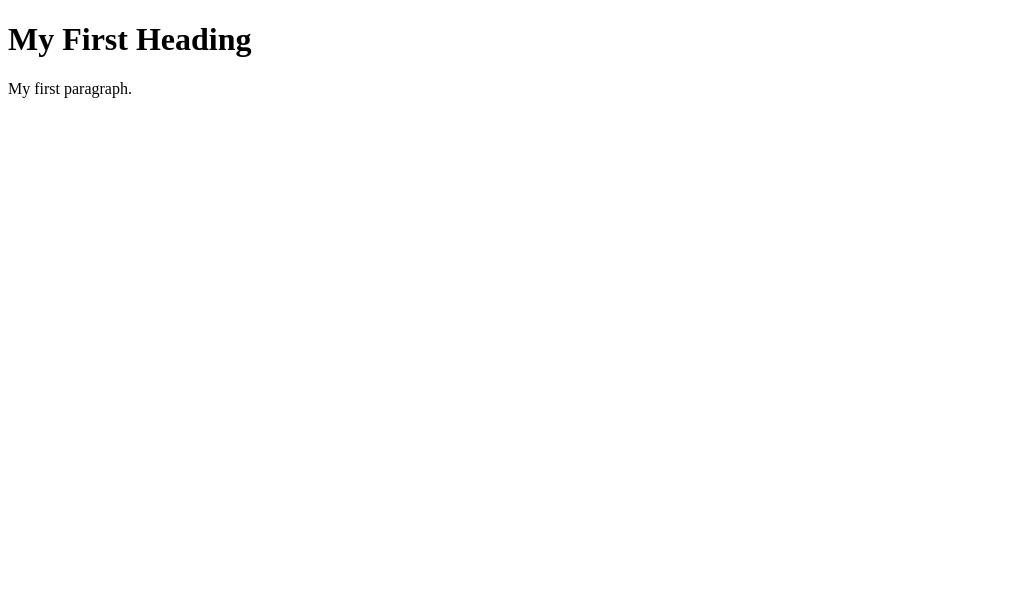
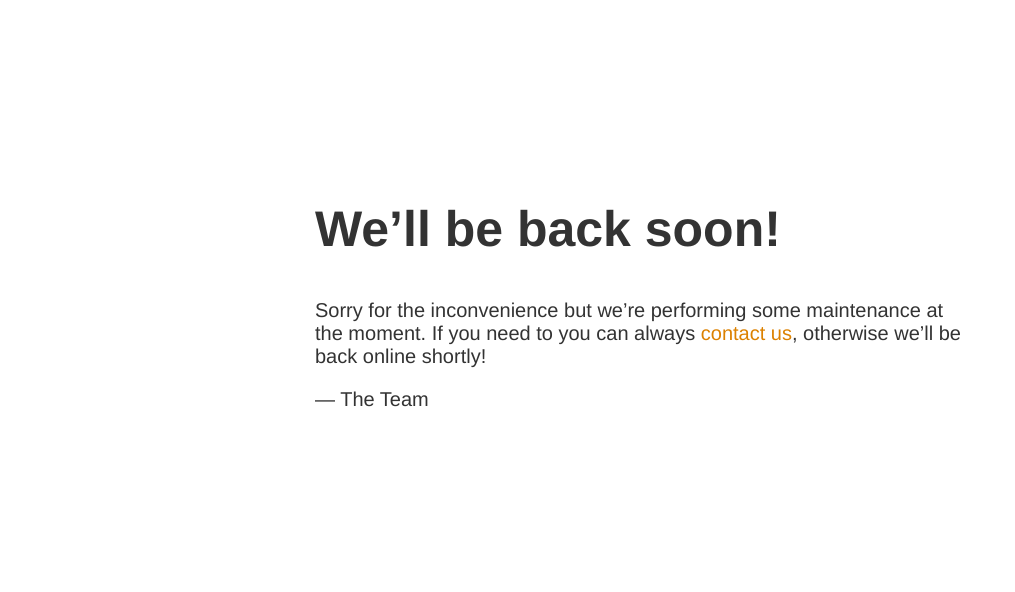
Before and after one commit to sentio-studio/sentio-studio, a plain HTML site: page index.html in a window 1280 px wide. Shown: the whole page, without its empty margins (0-1015 px from the left). Drawn offline with Linux system fonts and the light colour scheme.

Commit message:
Update index.html

```diff
--- a/index.html
+++ b/index.html
@@ -1,10 +1,18 @@
 <!DOCTYPE html>
-<html>
-<body>
+<title>Sentio</title>
+<style>
+  body { text-align: center; padding: 150px; }
+  h1 { font-size: 50px; }
+  body { font: 20px Helvetica, sans-serif; color: #333; }
+  article { display: block; text-align: left; width: 650px; margin: 0 auto; }
+  a { color: #dc8100; text-decoration: none; }
+  a:hover { color: #333; text-decoration: none; }
+</style>
 
-<h1>My First Heading</h1>
-
-<p>My first paragraph.</p>
-
-</body>
-</html>
+<article>
+    <h1>We&rsquo;ll be back soon!</h1>
+    <div>
+        <p>Sorry for the inconvenience but we&rsquo;re performing some maintenance at the moment. If you need to you can always <a href="mailto:#">contact us</a>, otherwise we&rsquo;ll be back online shortly!</p>
+        <p>&mdash; The Team</p>
+    </div>
+</article>
```
